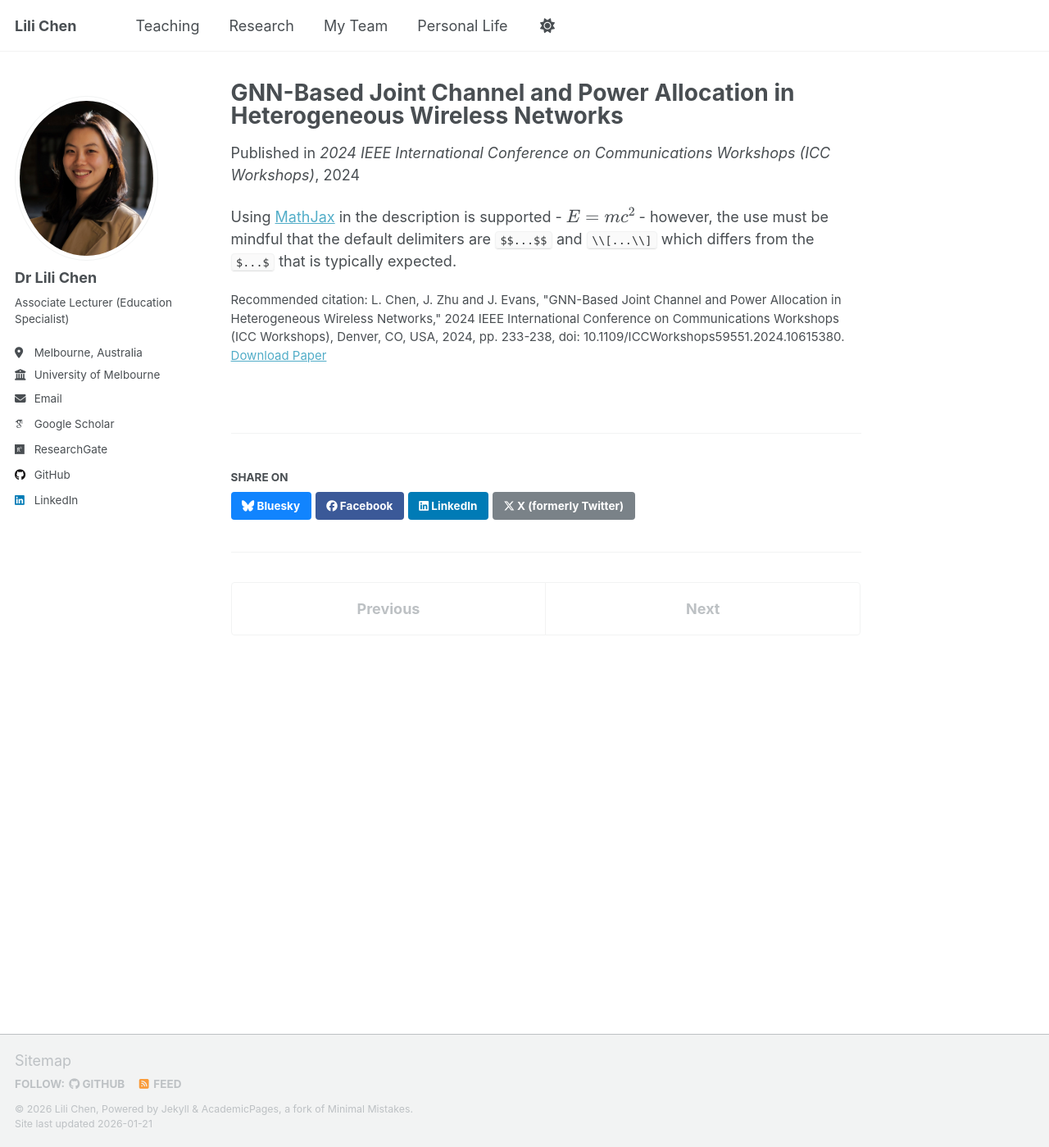
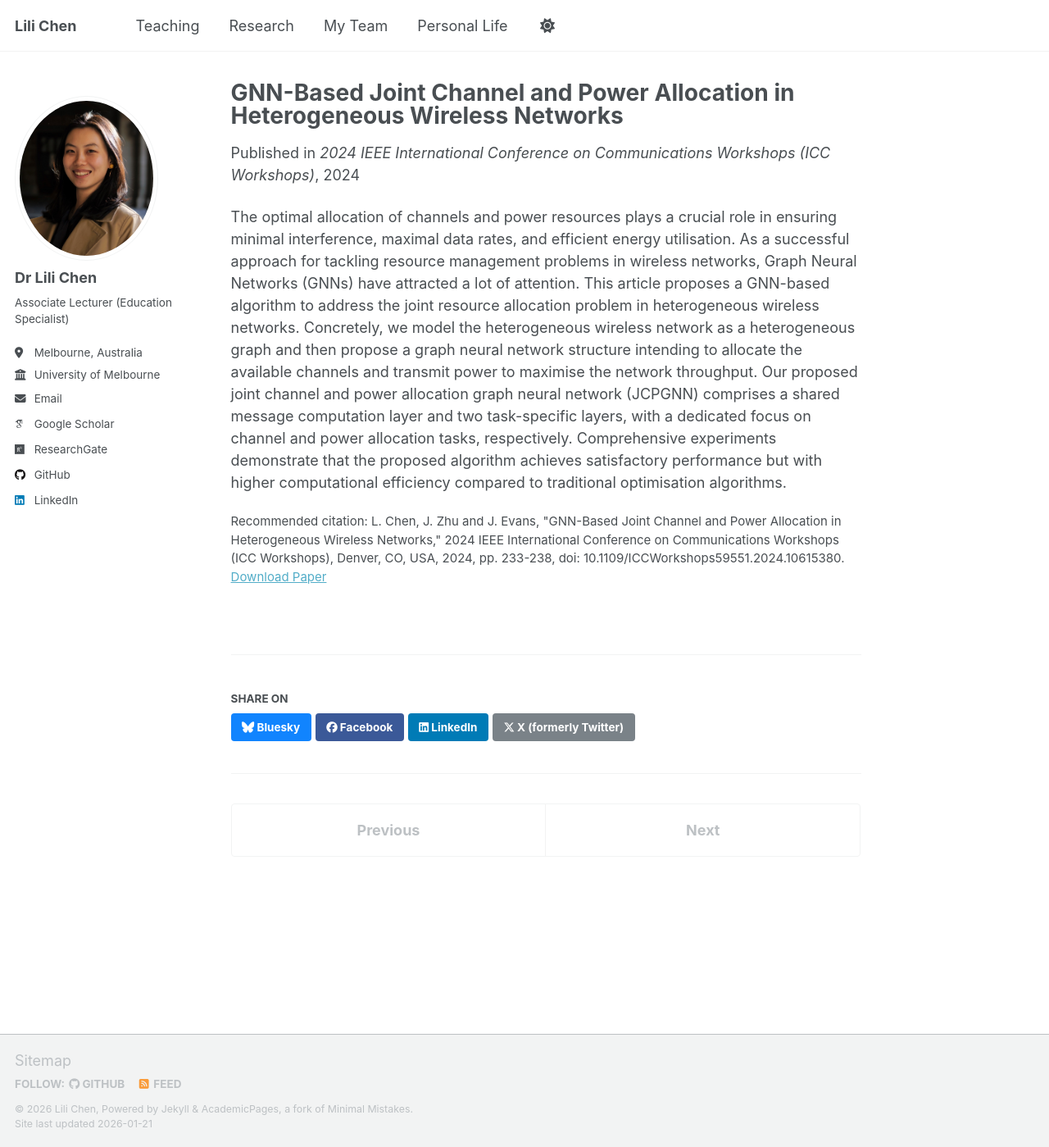
Before and after one commit to LilixChen/lilichen.github.io, a Jekyll site: the page built from _publications/2025-06-08-paper-title-number-5.md, in a window 1280 px wide and 1399 px high. Shown: the whole window at 82% size. Built offline with Jekyll 4.4.1, drawn with Linux system fonts in a browser that asks for light colours; some web fonts are replaced; a script that is not in the unit is left out.

Commit message:
Update 2025-06-08-paper-title-number-5.md

```diff
--- a/_publications/2025-06-08-paper-title-number-5.md
+++ b/_publications/2025-06-08-paper-title-number-5.md
@@ -2,12 +2,24 @@
 title: "GNN-Based Joint Channel and Power Allocation in Heterogeneous Wireless Networks"
 collection: publications
 category: conferences
-permalink: /publication/2024-02-17-paper-title-number-4
-excerpt: 'This paper is about a famous math equation, $$E=mc^2$$'
+permalink: /publication/2025-06-08-paper-title-number-5
+#excerpt: 'This paper is about a famous math equation, $$E=mc^2$$'
 date: 2024-06-07
 venue: '2024 IEEE International Conference on Communications Workshops (ICC Workshops)'
 paperurl: 'https://ieeexplore.ieee.org/abstract/document/10615380'
 citation: 'L. Chen, J. Zhu and J. Evans, "GNN-Based Joint Channel and Power Allocation in Heterogeneous Wireless Networks," 2024 IEEE International Conference on Communications Workshops (ICC Workshops), Denver, CO, USA, 2024, pp. 233-238, doi: 10.1109/ICCWorkshops59551.2024.10615380.'
 ---
-
-Using [MathJax](https://www.mathjax.org/) in the description is supported - $$E=mc^2$$ - however, the use must be mindful that the default delimiters are `$$...$$` and `\\[...\\]` which differs from the `$...$` that is typically expected.
+The optimal allocation of channels and power resources plays a crucial role in ensuring minimal interference, maximal data rates, and efficient energy utilisation. As a successful
+approach for tackling resource management problems in wireless
+networks, Graph Neural Networks (GNNs) have attracted a lot of
+attention. This article proposes a GNN-based algorithm to address
+the joint resource allocation problem in heterogeneous wireless
+networks. Concretely, we model the heterogeneous wireless network as a heterogeneous graph and then propose a graph neural
+network structure intending to allocate the available channels and
+transmit power to maximise the network throughput. Our proposed joint channel and power allocation graph neural network
+(JCPGNN) comprises a shared message computation layer and
+two task-specific layers, with a dedicated focus on channel and
+power allocation tasks, respectively. Comprehensive experiments
+demonstrate that the proposed algorithm achieves satisfactory
+performance but with higher computational efficiency compared
+to traditional optimisation algorithms.
```
